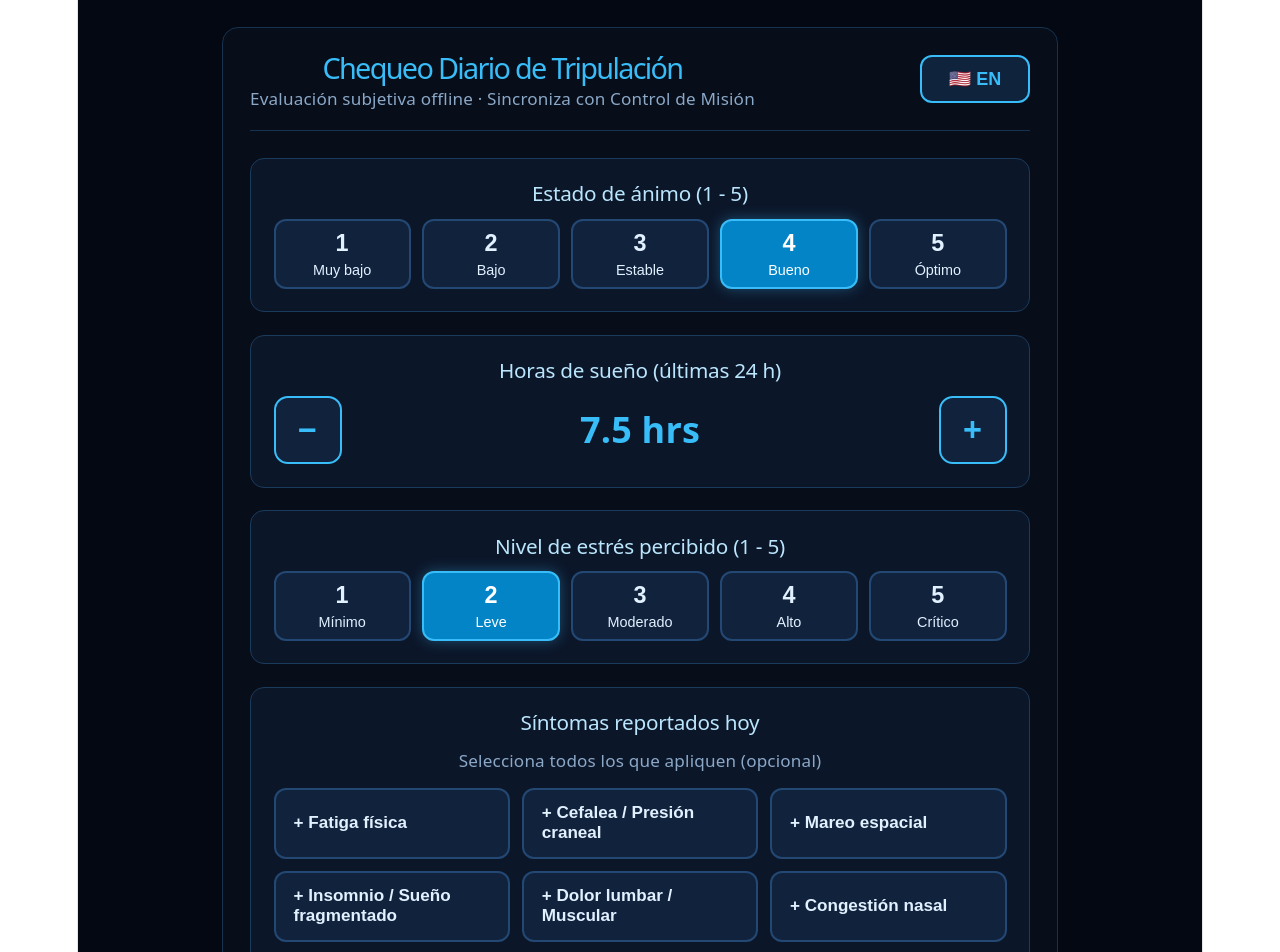
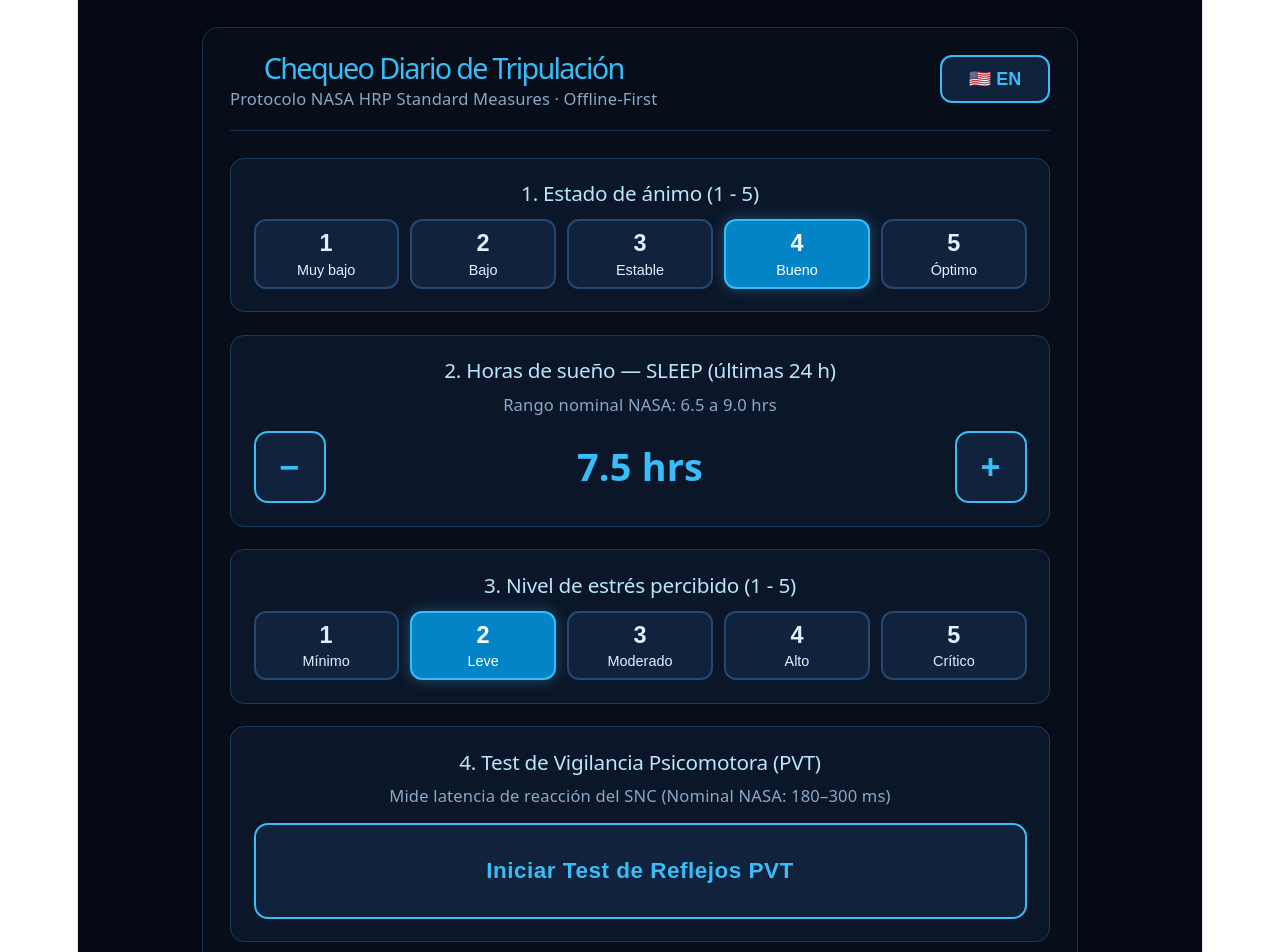
Before and after one commit to Alexismpxh31/astro-health-monitor, a React (Vite) app: page / in a window 1280 px wide. Shown: the top 952 px of the page. Built offline with nearby package versions, Linux system fonts and the light colour scheme.

Commit message:
feat: integrar umbrales NASA HRP, sintomas HSRB y test de reflejos PVT

```diff
--- a/src/i18n/dailyCheckinLocale.js
+++ b/src/i18n/dailyCheckinLocale.js
@@ -2,9 +2,8 @@ export const dailyCheckinTranslations = {
   es: {
     dailyCheckin: {
       title: "Chequeo Diario de Tripulación",
-      subtitle: "Evaluación subjetiva offline · Sincroniza con Control de Misión",
-      offlineBadge: "Modo Offline-First Activo",
-      moodLabel: "Estado de ánimo (1 - 5)",
+      subtitle: "Protocolo NASA HRP Standard Measures · Offline-First",
+      moodLabel: "1. Estado de ánimo (1 - 5)",
       moodOptions: {
         1: "Muy bajo",
         2: "Bajo",
@@ -12,9 +11,10 @@ export const dailyCheckinTranslations = {
         4: "Bueno",
         5: "Óptimo",
       },
-      sleepLabel: "Horas de sueño (últimas 24 h)",
+      sleepLabel: "2. Horas de sueño — SLEEP (últimas 24 h)",
+      sleepHint: "Rango nominal NASA: 6.5 a 9.0 hrs",
       sleepUnit: "hrs",
-      stressLabel: "Nivel de estrés percibido (1 - 5)",
+      stressLabel: "3. Nivel de estrés percibido (1 - 5)",
       stressOptions: {
         1: "Mínimo",
         2: "Leve",
@@ -22,29 +22,45 @@ export const dailyCheckinTranslations = {
         4: "Alto",
         5: "Crítico",
       },
-      symptomsLabel: "Síntomas reportados hoy",
-      symptomsHint: "Selecciona todos los que apliquen (opcional)",
+      pvtTitle: "4. Test de Vigilancia Psicomotora (PVT)",
+      pvtSubtitle: "Mide latencia de reacción del SNC (Nominal NASA: 180–300 ms)",
+      pvtStart: "Iniciar Test de Reflejos PVT",
+      pvtWait: "Espera la señal cian...",
+      pvtTapNow: "¡TOCA AHORA!",
+      pvtEarly: "Te adelantaste antes de la señal. Toca para reintentar.",
+      pvtRetry: "Repetir Test PVT",
+      pvtResultLabel: "Latencia medida:",
+      symptomsLabel: "5. Síntomas aeroespaciales (HSRB)",
+      symptomsHint: "Selecciona cualquier signo clínico presente hoy",
       symptomsCatalog: [
-        { id: "sym-01", name: "Fatiga física" },
-        { id: "sym-02", name: "Cefalea / Presión craneal" },
-        { id: "sym-03", name: "Mareo espacial" },
-        { id: "sym-04", name: "Insomnio / Sueño fragmentado" },
-        { id: "sym-05", name: "Dolor lumbar / Muscular" },
-        { id: "sym-06", name: "Congestión nasal" },
+        { id: "sym-01", name: "Desplazamiento cefálico / Congestión facial (Puffy Face)" },
+        { id: "sym-02", name: "Visión borrosa / Presión ocular (SANS)" },
+        { id: "sym-03", name: "Cinetosis espacial / Mareo vestibular (SMS)" },
+        { id: "sym-04", name: "Cefalea por acumulación de CO₂ (> 3 mmHg)" },
+        { id: "sym-05", name: "Dolor lumbar / Fatiga muscular antigravitatoria" },
+        { id: "sym-06", name: "Desincronización circadiana / Sueño fragmentado" },
       ],
-      notesLabel: "Notas para el Médico de Vuelo",
-      notesPlaceholder: "Ej. Dificultad para conciliar el sueño tras ejercicio resistivo...",
-      submitButton: "Guardar Chequeo en Dispositivo",
-      savedSuccess: "Chequeo guardado localmente (en cola para sincronizar con Tierra)",
-      alreadySubmittedToday: "Ya registraste tu chequeo de hoy. Puedes actualizarlo si es necesario.",
+      notesLabel: "6. Notas clínicas para el Médico de Vuelo",
+      notesPlaceholder: "Ej. Ligera presión ocular tras rutina en dispositivo ARED...",
+      submitButton: "Guardar Chequeo y Evaluar Semáforo NASA",
+      savedSuccess: "Chequeo y lecturas (SLEEP / PVT) guardados localmente en cola de sincronización.",
+      evalTitle: "Diagnóstico Autónomo a Bordo (EIHSO)",
+      statusGreen: "ESTADO NOMINAL (VERDE)",
+      statusYellow: "PRECAUCIÓN CLÍNICA (AMARILLO)",
+      statusRed: "ALERTA CRÍTICA (ROJO)",
+      recNominal: "Parámetros conductuales y circadianos dentro de rangos nominales HRP. Mantener rutina estándar.",
+      recSleepWarn: "Sueño fuera de rango nominal (6.5–9.0 h). Aplicar protocolo de iluminación circadiana SSLA (480 nm al despertar y luz cálida antes de dormir).",
+      recPvtWarn: "Latencia PVT > 320 ms (fatiga neurocognitiva). Ejecutar protocolo NASA de siesta reparadora de 45 minutos antes de tareas críticas.",
+      recPvtCrit: "Latencia PVT > 450 ms (riesgo alto de error operativo). Suspender maniobras críticas y priorizar descanso inmediato.",
+      recSans: "Síntoma SANS reportado: programar sesión de contrapresión negativa LBNP (Chibis, -30 a -45 mmHg) para descomprimir presión intracraneal.",
+      recCo2: "Cefalea compatible con hipercapnia local: verificar flujo de ventilación de cabina y depuradores de CO₂ del sistema ECLSS.",
     },
   },
   en: {
     dailyCheckin: {
       title: "Crew Daily Health Check-in",
-      subtitle: "Offline subjective assessment · Syncs with Mission Control",
-      offlineBadge: "Offline-First Mode Active",
-      moodLabel: "Mood State (1 - 5)",
+      subtitle: "NASA HRP Standard Measures Protocol · Offline-First",
+      moodLabel: "1. Mood State (1 - 5)",
       moodOptions: {
         1: "Very Low",
         2: "Low",
@@ -52,9 +68,10 @@ export const dailyCheckinTranslations = {
         4: "Good",
         5: "Optimal",
       },
-      sleepLabel: "Sleep Duration (last 24 h)",
+      sleepLabel: "2. Sleep Duration — SLEEP (last 24 h)",
+      sleepHint: "NASA Nominal Range: 6.5 to 9.0 hrs",
       sleepUnit: "hrs",
-      stressLabel: "Perceived Stress Level (1 - 5)",
+      stressLabel: "3. Perceived Stress Level (1 - 5)",
       stressOptions: {
         1: "Minimal",
         2: "Mild",
@@ -62,21 +79,38 @@ export const dailyCheckinTranslations = {
         4: "High",
         5: "Critical",
       },
-      symptomsLabel: "Symptoms Reported Today",
-      symptomsHint: "Select all that apply (optional)",
+      pvtTitle: "4. Psychomotor Vigilance Test (PVT)",
+      pvtSubtitle: "Measures CNS reaction latency (NASA Nominal: 180–300 ms)",
+      pvtStart: "Start PVT Reflex Test",
+      pvtWait: "Wait for cyan signal...",
+      pvtTapNow: "TAP NOW!",
+      pvtEarly: "False start before signal. Tap to retry.",
+      pvtRetry: "Retake PVT Test",
+      pvtResultLabel: "Measured latency:",
+      symptomsLabel: "5. Aerospace Symptoms (HSRB)",
+      symptomsHint: "Select any clinical signs present today",
       symptomsCatalog: [
-        { id: "sym-01", name: "Physical fatigue" },
-        { id: "sym-02", name: "Headache / Cephalic fluid shift" },
-        { id: "sym-03", name: "Space motion sickness" },
-        { id: "sym-04", name: "Insomnia / Fragmented sleep" },
-        { id: "sym-05", name: "Lower back / Muscle pain" },
-        { id: "sym-06", name: "Nasal congestion" },
+        { id: "sym-01", name: "Cephalad fluid shift / Facial congestion (Puffy Face)" },
+        { id: "sym-02", name: "Blurred vision / Ocular pressure (SANS)" },
+        { id: "sym-03", name: "Space Motion Sickness / Vestibular dizziness (SMS)" },
+        { id: "sym-04", name: "CO₂ buildup headache (> 3 mmHg)" },
+        { id: "sym-05", name: "Lower back pain / Antigravity muscle fatigue" },
+        { id: "sym-06", name: "Circadian desynchronization / Fragmented sleep" },
       ],
-      notesLabel: "Notes for Flight Surgeon",
-      notesPlaceholder: "E.g., Mild difficulty falling asleep after resistive exercise...",
-      submitButton: "Save Check-in to Device",
-      savedSuccess: "Check-in saved locally (queued for Earth downlink)",
-      alreadySubmittedToday: "Today's check-in is already logged. You may update it if needed.",
+      notesLabel: "6. Clinical Notes for Flight Surgeon",
+      notesPlaceholder: "E.g., Mild ocular pressure after ARED resistive exercise session...",
+      submitButton: "Save Check-in & Run NASA Triage",
+      savedSuccess: "Check-in and readings (SLEEP / PVT) saved locally to downlink queue.",
+      evalTitle: "Onboard Autonomous Triage (EIHSO)",
+      statusGreen: "NOMINAL STATUS (GREEN)",
+      statusYellow: "CLINICAL CAUTION (YELLOW)",
+      statusRed: "CRITICAL ALERT (RED)",
+      recNominal: "Behavioral and circadian metrics within NASA HRP nominal thresholds. Maintain standard schedule.",
+      recSleepWarn: "Sleep outside nominal window (6.5–9.0 h). Activate SSLA circadian lighting protocol (480 nm blue-enriched on wake, warm low-spectrum pre-sleep).",
+      recPvtWarn: "PVT latency > 320 ms (neurocognitive fatigue). Execute NASA 45-minute restorative nap protocol prior to critical operations.",
+      recPvtCrit: "PVT latency > 450 ms (high operational error risk). Defer critical tasks and prioritize immediate rest.",
+      recSans: "SANS symptom flagged: schedule Lower Body Negative Pressure session (Chibis / LBNP, -30 to -45 mmHg) to relieve cephalic fluid shift.",
+      recCo2: "Headache consistent with localized CO₂ pocket: verify cabin airflow circulation and ECLSS CO₂ scrubbers.",
     },
   },
 };
--- a/src/pages/ChequeoDiario.css
+++ b/src/pages/ChequeoDiario.css
@@ -1,5 +1,5 @@
 .checkin-container {
-  max-width: 780px;
+  max-width: 820px;
   margin: 0 auto;
   padding: 1.5rem;
   background-color: #070d19;
@@ -27,7 +27,7 @@
 
 .checkin-subtitle {
   margin: 0;
-  font-size: 0.95rem;
+  font-size: 0.92rem;
   color: #8ba8c7;
 }
 
@@ -53,16 +53,16 @@
 }
 
 .checkin-card h2 {
-  margin: 0 0 0.75rem 0;
+  margin: 0 0 0.5rem 0;
   font-size: 1.15rem;
   color: #bae6fd;
 }
 
-/* Botones grandes para microgravedad */
 .scale-grid {
   display: grid;
   grid-template-columns: repeat(5, 1fr);
   gap: 0.65rem;
+  margin-top: 0.75rem;
 }
 
 .scale-btn {
@@ -97,18 +97,18 @@
   box-shadow: 0 0 14px rgba(56, 189, 248, 0.35);
 }
 
-/* Selector de horas de sueño */
 .sleep-stepper {
   display: flex;
   align-items: center;
   justify-content: space-between;
   gap: 1rem;
+  margin-top: 0.75rem;
 }
 
 .stepper-btn {
-  min-width: 68px;
-  min-height: 68px;
-  font-size: 1.8rem;
+  min-width: 72px;
+  min-height: 72px;
+  font-size: 1.9rem;
   font-weight: 700;
   background: #11223d;
   color: #38bdf8;
@@ -118,27 +118,77 @@
 }
 
 .sleep-display {
-  font-size: 2rem;
+  font-size: 2.1rem;
   font-weight: 800;
   color: #38bdf8;
   text-align: center;
 }
 
-/* Chips de síntomas */
+/* Pad interactivo PVT */
+.pvt-pad {
+  width: 100%;
+  min-height: 96px;
+  margin-top: 0.75rem;
+  border-radius: 14px;
+  font-size: 1.25rem;
+  font-weight: 800;
+  letter-spacing: 0.5px;
+  cursor: pointer;
+  border: 2px solid #38bdf8;
+  transition: background-color 0.1s ease;
+}
+
+.pvt-pad.idle,
+.pvt-pad.done {
+  background: #11223d;
+  color: #38bdf8;
+}
+
+.pvt-pad.waiting {
+  background: #78350f;
+  border-color: #f59e0b;
+  color: #fef3c7;
+}
+
+.pvt-pad.ready {
+  background: #06b6d4;
+  border-color: #cffafe;
+  color: #04101d;
+  box-shadow: 0 0 24px rgba(6, 182, 212, 0.7);
+}
+
+.pvt-pad.early {
+  background: #7f1d1d;
+  border-color: #ef4444;
+  color: #fee2e2;
+}
+
+.pvt-result-badge {
+  margin-top: 0.75rem;
+  padding: 0.65rem 1rem;
+  background: #08101e;
+  border: 1px solid #234873;
+  border-radius: 10px;
+  font-size: 1.05rem;
+  color: #38bdf8;
+  font-weight: 700;
+}
+
 .symptoms-grid {
   display: grid;
-  grid-template-columns: repeat(auto-fit, minmax(210px, 1fr));
+  grid-template-columns: repeat(auto-fit, minmax(240px, 1fr));
   gap: 0.65rem;
+  margin-top: 0.75rem;
 }
 
 .symptom-btn {
-  min-height: 56px;
+  min-height: 60px;
   padding: 0.75rem 1rem;
   background: #11223d;
   border: 2px solid #234873;
   border-radius: 12px;
   color: #e2f1ff;
-  font-size: 0.95rem;
+  font-size: 0.92rem;
   font-weight: 600;
   text-align: left;
   cursor: pointer;
@@ -153,6 +203,7 @@
 .notes-textarea {
   width: 100%;
   min-height: 88px;
+  margin-top: 0.5rem;
   padding: 0.85rem;
   background: #08101e;
   border: 2px solid #234873;
@@ -164,7 +215,7 @@
 
 .submit-checkin-btn {
   width: 100%;
-  min-height: 64px;
+  min-height: 68px;
   background: linear-gradient(135deg, #0284c7, #06b6d4);
   color: #04101d;
   font-size: 1.15rem;
@@ -174,14 +225,45 @@
   cursor: pointer;
 }
 
-.status-banner {
-  margin-top: 1rem;
-  padding: 1rem;
-  border-radius: 12px;
-  background: #064e3b;
-  border: 1px solid #10b981;
-  color: #d1fae5;
-  font-weight: 600;
+/* Tarjeta de Semáforo y Contramedidas NASA */
+.triage-box {
+  margin-top: 1.25rem;
+  padding: 1.25rem;
+  border-radius: 14px;
+  border: 2px solid;
+}
+
+.triage-box.verde {
+  background: #052e16;
+  border-color: #22c55e;
+  color: #dcfce7;
+}
+
+.triage-box.amarillo {
+  background: #422006;
+  border-color: #eab308;
+  color: #fef9c3;
+}
+
+.triage-box.rojo {
+  background: #450a0a;
+  border-color: #ef4444;
+  color: #fee2e2;
+}
+
+.triage-box h3 {
+  margin: 0 0 0.5rem 0;
+  font-size: 1.15rem;
+}
+
+.triage-box ul {
+  margin: 0.5rem 0 0 1.25rem;
+  padding: 0;
+}
+
+.triage-box li {
+  margin-bottom: 0.4rem;
+  line-height: 1.4;
 }
 
 @media (max-width: 600px) {
--- a/src/pages/ChequeoDiario.jsx
+++ b/src/pages/ChequeoDiario.jsx
@@ -1,4 +1,4 @@
-import { useState } from "react";
+import { useState, useRef, useEffect } from "react";
 import { dailyCheckinTranslations } from "../i18n/dailyCheckinLocale";
 import "./ChequeoDiario.css";
 
@@ -11,7 +11,46 @@ export default function ChequeoDiario({ usuarioId = "astro-demo-01", onSaveCheck
   const [estres, setEstres] = useState(2);
   const [sintomasSeleccionados, setSintomasSeleccionados] = useState([]);
   const [notas, setNotas] = useState("");
-  const [guardadoMsg, setGuardadoMsg] = useState("");
+
+  // Estado del Test de Vigilancia Psicomotora (PVT)
+  const [pvtState, setPvtState] = useState("idle"); // idle | waiting | ready | early | done
+  const [pvtMs, setPvtMs] = useState(null);
+  const timerRef = useRef(null);
+  const startTimeRef = useRef(0);
+
+  // Resultado de evaluación NASA
+  const [evaluacion, setEvaluacion] = useState(null);
+
+  useEffect(() => {
+    return () => clearTimeout(timerRef.current);
+  }, []);
+
+  const iniciarPvt = () => {
+    clearTimeout(timerRef.current);
+    setPvtState("waiting");
+    const delay = 1200 + Math.floor(Math.random() * 1800);
+    timerRef.current = setTimeout(() => {
+      startTimeRef.current = performance.now();
+      setPvtState("ready");
+    }, delay);
+  };
+
+  const manejarToquePvt = () => {
+    if (pvtState === "idle" || pvtState === "done" || pvtState === "early") {
+      iniciarPvt();
+      return;
+    }
+    if (pvtState === "waiting") {
+      clearTimeout(timerRef.current);
+      setPvtState("early");
+      return;
+    }
+    if (pvtState === "ready") {
+      const latencia = Math.round(performance.now() - startTimeRef.current);
+      setPvtMs(latencia);
+      setPvtState("done");
+    }
+  };
 
   const toggleSintoma = (sintomaId) => {
     setSintomasSeleccionados((prev) =>
@@ -24,18 +63,59 @@ export default function ChequeoDiario({ usuarioId = "astro-demo-01", onSaveCheck
   const ajustarSueno = (delta) => {
     setHorasSueno((prev) => {
       const nuevo = Math.round((prev + delta) * 2) / 2;
-      return Math.min(24, Math.max(0, nuevo)); // CHECK horas_sueno entre 0 y 24
+      return Math.min(24, Math.max(0, nuevo));
     });
+  };
+
+  const calcularEvaluacionNasa = () => {
+    let nivel = "verde";
+    const recomendaciones = [];
+
+    // Evaluación SLEEP (Nominal 6.5 - 9.0 h, Crítico < 4.0 o > 14.0 h)
+    if (horasSueno < 4.0 || horasSueno > 14.0) {
+      nivel = "rojo";
+      recomendaciones.push(t.recSleepWarn);
+    } else if (horasSueno < 6.5 || horasSueno > 9.0) {
+      nivel = "amarillo";
+      recomendaciones.push(t.recSleepWarn);
+    }
+
+    // Evaluación PVT (Precaución > 320 ms, Crítico > 450 ms)
+    if (pvtMs !== null) {
+      if (pvtMs > 450) {
+        nivel = "rojo";
+        recomendaciones.push(t.recPvtCrit);
+      } else if (pvtMs > 320) {
+        if (nivel !== "rojo") nivel = "amarillo";
+        recomendaciones.push(t.recPvtWarn);
+      }
+    }
+
+    // Contramedidas por síntomas HSRB específicos
+    if (sintomasSeleccionados.includes("sym-02")) {
+      if (nivel === "verde") nivel = "amarillo";
+      recomendaciones.push(t.recSans);
+    }
+    if (sintomasSeleccionados.includes("sym-04")) {
+      if (nivel === "verde") nivel = "amarillo";
+      recomendaciones.push(t.recCo2);
+    }
+
+    if (recomendaciones.length === 0) {
+      recomendaciones.push(t.recNominal);
+    }
+
+    return { nivel, recomendaciones };
   };
 
   const handleSubmit = (e) => {
     e.preventDefault();
 
     const nowUtc = new Date().toISOString();
-    const fechaUtc = nowUtc.split("T")[0]; // UNIQUE (usuario_id, fecha)
-    const chequeoId = crypto.randomUUID(); // UUID generado en el dispositivo
+    const fechaUtc = nowUtc.split("T")[0];
+    const chequeoId = crypto.randomUUID();
 
-    // Registro para tabla chequeos_diarios + estado_sync para IndexedDB
+    // 1. Tabla chequeos_diarios
     const registroChequeo = {
       id: chequeoId,
       usuario_id: usuarioId,
@@ -48,18 +128,43 @@ export default function ChequeoDiario({ usuarioId = "astro-demo-01", onSaveCheck
       estado_sync: "pendiente",
     };
 
-    // Registros para tabla puente chequeo_sintomas
+    // 2. Tabla puente chequeo_sintomas
     const registrosSintomas = sintomasSeleccionados.map((sintomaId) => ({
       chequeo_id: chequeoId,
       sintoma_id: sintomaId,
     }));
 
+    // 3. Lecturas fisiológicas estándar para tabla lecturas (SLEEP y PVT)
+    const lecturasGeneradas = [
+      {
+        id: crypto.randomUUID(),
+        usuario_id: usuarioId,
+        indicador_codigo: "SLEEP",
+        valor: horasSueno,
+        unidad: "h/24h",
+        medido_en: nowUtc,
+        estado_sync: "pendiente",
+      },
+    ];
+
+    if (pvtMs !== null) {
+      lecturasGeneradas.push({
+        id: crypto.randomUUID(),
+        usuario_id: usuarioId,
+        indicador_codigo: "PVT",
+        valor: pvtMs,
+        unidad: "ms",
+        medido_en: nowUtc,
+        estado_sync: "pendiente",
+      });
+    }
+
     const payload = {
       chequeo: registroChequeo,
       sintomas: registrosSintomas,
+      lecturas: lecturasGeneradas,
     };
 
-    // Si Luis ya conectó Dexie via prop, lo usa; si no, guarda respaldo en localStorage
     if (typeof onSaveCheckin === "function") {
       onSaveCheckin(payload);
     } else {
@@ -70,8 +175,16 @@ export default function ChequeoDiario({ usuarioId = "astro-demo-01", onSaveCheck
       localStorage.setItem("chequeos_diarios_queue", JSON.stringify([...filtrados, payload]));
     }
 
-    setGuardadoMsg(t.savedSuccess);
+    setEvaluacion(calcularEvaluacionNasa());
   };
+
+  const textoBotonPvt = {
+    idle: t.pvtStart,
+    waiting: t.pvtWait,
+    ready: t.pvtTapNow,
+    early: t.pvtEarly,
+    done: t.pvtRetry,
+  }[pvtState];
 
   return (
     <section className="checkin-container">
@@ -90,7 +203,7 @@ export default function ChequeoDiario({ usuarioId = "astro-demo-01", onSaveCheck
       </header>
 
       <form onSubmit={handleSubmit}>
-        {/* 1. Ánimo (1 a 5) */}
+        {/* 1. Ánimo */}
         <div className="checkin-card">
           <h2>{t.moodLabel}</h2>
           <div className="scale-grid">
@@ -108,9 +221,10 @@ export default function ChequeoDiario({ usuarioId = "astro-demo-01", onSaveCheck
           </div>
         </div>
 
-        {/* 2. Horas de sueño (0 a 24) */}
+        {/* 2. Horas de sueño (SLEEP) */}
         <div className="checkin-card">
           <h2>{t.sleepLabel}</h2>
+          <p className="checkin-subtitle">{t.sleepHint}</p>
           <div className="sleep-stepper">
             <button type="button" className="stepper-btn" onClick={() => ajustarSueno(-0.5)}>
               −
@@ -124,7 +238,7 @@ export default function ChequeoDiario({ usuarioId = "astro-demo-01", onSaveCheck
           </div>
         </div>
 
-        {/* 3. Estrés (1 a 5) */}
+        {/* 3. Estrés */}
         <div className="checkin-card">
           <h2>{t.stressLabel}</h2>
           <div className="scale-grid">
@@ -142,12 +256,28 @@ export default function ChequeoDiario({ usuarioId = "astro-demo-01", onSaveCheck
           </div>
         </div>
 
-        {/* 4. Síntomas */}
+        {/* 4. Test PVT */}
+        <div className="checkin-card">
+          <h2>{t.pvtTitle}</h2>
+          <p className="checkin-subtitle">{t.pvtSubtitle}</p>
+          <button
+            type="button"
+            className={`pvt-pad ${pvtState}`}
+            onClick={manejarToquePvt}
+          >
+            {textoBotonPvt}
+          </button>
+          {pvtMs !== null && (
+            <div className="pvt-result-badge">
+              {t.pvtResultLabel} {pvtMs} ms
+            </div>
+          )}
+        </div>
+
+        {/* 5. Síntomas HSRB */}
         <div className="checkin-card">
           <h2>{t.symptomsLabel}</h2>
-          <p className="checkin-subtitle" style={{ marginBottom: "0.75rem" }}>
-            {t.symptomsHint}
-          </p>
+          <p className="checkin-subtitle">{t.symptomsHint}</p>
           <div className="symptoms-grid">
             {t.symptomsCatalog.map((sintoma) => {
               const activo = sintomasSeleccionados.includes(sintoma.id);
@@ -166,7 +296,7 @@ export default function ChequeoDiario({ usuarioId = "astro-demo-01", onSaveCheck
           </div>
         </div>
 
-        {/* 5. Notas */}
+        {/* 6. Notas */}
         <div className="checkin-card">
           <h2>{t.notesLabel}</h2>
           <textarea
@@ -181,7 +311,24 @@ export default function ChequeoDiario({ usuarioId = "astro-demo-01", onSaveCheck
           {t.submitButton}
         </button>
 
-        {guardadoMsg && <div className="status-banner">{guardadoMsg}</div>}
+        {evaluacion && (
+          <div className={`triage-box ${evaluacion.nivel}`}>
+            <h3>
+              {t.evalTitle}:{" "}
+              {evaluacion.nivel === "verde"
+                ? t.statusGreen
+                : evaluacion.nivel === "amarillo"
+                ? t.statusYellow
+                : t.statusRed}
+            </h3>
+            <p style={{ margin: "0 0 0.5rem 0", fontSize: "0.95rem" }}>{t.savedSuccess}</p>
+            <ul>
+              {evaluacion.recomendaciones.map((rec, idx) => (
+                <li key={idx}>{rec}</li>
+              ))}
+            </ul>
+          </div>
+        )}
       </form>
     </section>
   );
```
